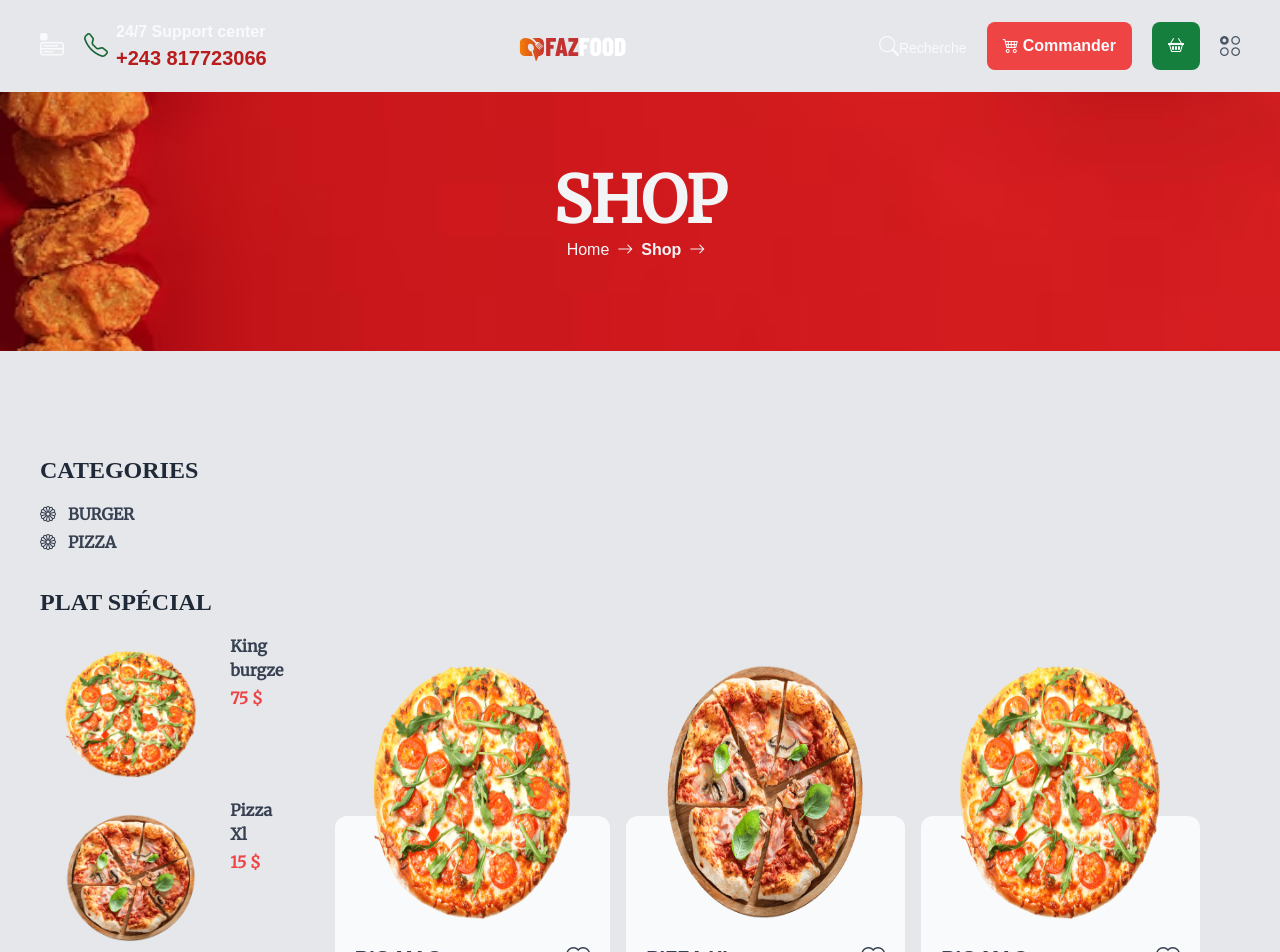
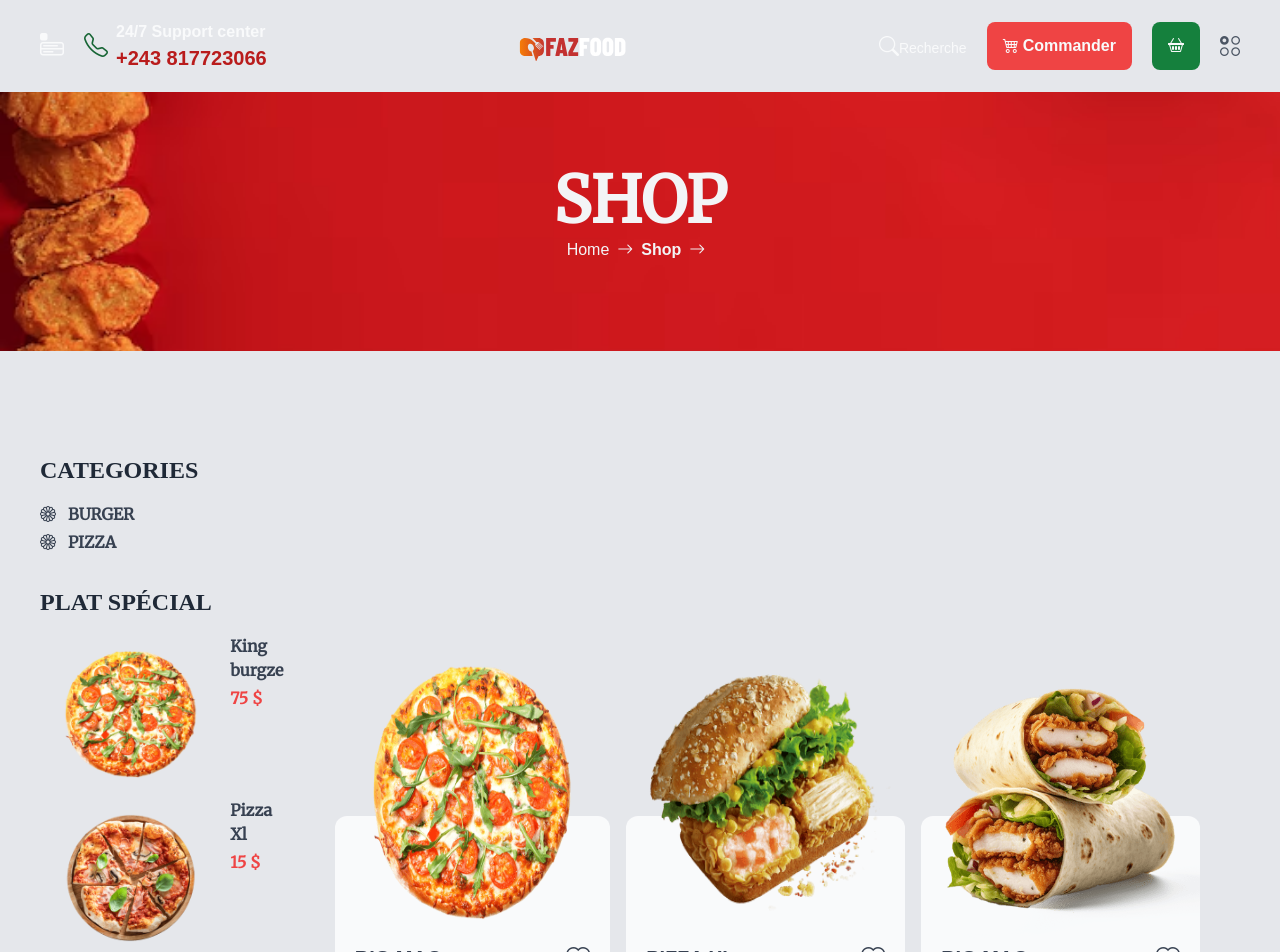
Before and after one commit to BelieveMb/react-pizza-de-kin, a React (Vite) app: page /shop in a window 1280 px wide. Shown: the top 952 px of the page. Built offline with nearby package versions, Linux system fonts and the light colour scheme; a web font is replaced by a local one.

Commit message:
page shop is okay

```diff
--- a/src/App.jsx
+++ b/src/App.jsx
@@ -42,6 +42,7 @@ function Index() {
              <Route path="/menu" element={<Menu />} />
              <Route path="/reservation" element={<Reservation />} />
              <Route path="/shop" element={<Shop />} />
+             <Route path="/shop" element={<Shop />} />
             {/* <Route path="*" element={<PageError />} /> */}
         </Routes>
     </BrowserRouter>
--- a/src/Menu.jsx
+++ b/src/Menu.jsx
@@ -3,6 +3,7 @@ import Header from './components/Header';
 import BannerTitle from './components/BannerTitle';
 import ListDish from './components/ListDish';
 import MenuPrice from './components/MenuPrice';
+import Footer from './components/Footer';
 
 function Menu() {
   return (
--- a/src/Shop.jsx
+++ b/src/Shop.jsx
@@ -73,7 +73,7 @@ function Shop() {
                 />
                 <ProductCard
                     titleCard='Pizza Xl'
-                    imageName='pizzaimg3.png'
+                    imageName='sushi.png'
                     detailCard='Un accompagnement parfait pour compléter votre repas.'
                     priceCard={15}
                 />
@@ -81,15 +81,15 @@ function Shop() {
 
                     <ProductCard
                         titleCard='Double burger'
-                        imageName='pizzaimg.png'
+                        imageName='b.png'
                         priceCard={20}
-                        detailCard='Un pur délice pour les amateurs de burgers.'
+                        detailCard='Un accompagnement parfait pour compléter votre repas.'
                     />
                 </div>
 
                 <ProductCard
                     titleCard='Big Mac'
-                    imageName='pizzaimg.png'
+                    imageName='biryani.png'
                     detailCard='Un accompagnement parfait pour compléter votre repas.'
                     priceCard={50}
                 />
--- a/src/components/Footer.jsx
+++ b/src/components/Footer.jsx
@@ -23,7 +23,7 @@ function Footer() {
 
         <div className="flex flex-col gap-2 justify-start items-center lg:items-start  w-full lg:w-[33%] ">
             <h4 className='text-xl  sous-title-font-bold mb-2'>Nos produits</h4>
-            <ul className="flex flex-col justify-start">
+            <ul className="flex flex-col lg:items-start items-center lg:justify-start">
                 <a href="#" className='hover:text-red-500 duration-500 font-semibold text-gray-400'>Pizza XL</a>
                 <a href="#" className='hover:text-red-500 duration-500 font-semibold text-gray-400'>Burger MG</a>
                 <a href="#" className='hover:text-red-500 duration-500 font-semibold text-gray-400'>Double Combo</a>
@@ -33,7 +33,7 @@ function Footer() {
 
         <div className="flex flex-col gap-2 justify-start items-center lg:items-start w-full lg:w-[33%] ">
             <h4 className='text-xl  sous-title-font-bold mb-2'>Liens rapides</h4>
-            <ul className="flex flex-col justify-start">
+            <ul className="flex flex-col  lg:items-start items-center lg:justify-start">
                 <NavLink to="/" className='hover:text-red-500 duration-500 font-semibold text-gray-400'>Home</NavLink>
                 <NavLink to="/menu" className='hover:text-red-500 duration-500 font-semibold text-gray-400'>Menu</NavLink>
                 <NavLink to="/shop" className='hover:text-red-500 duration-500 font-semibold text-gray-400'>Shop</NavLink>
```
